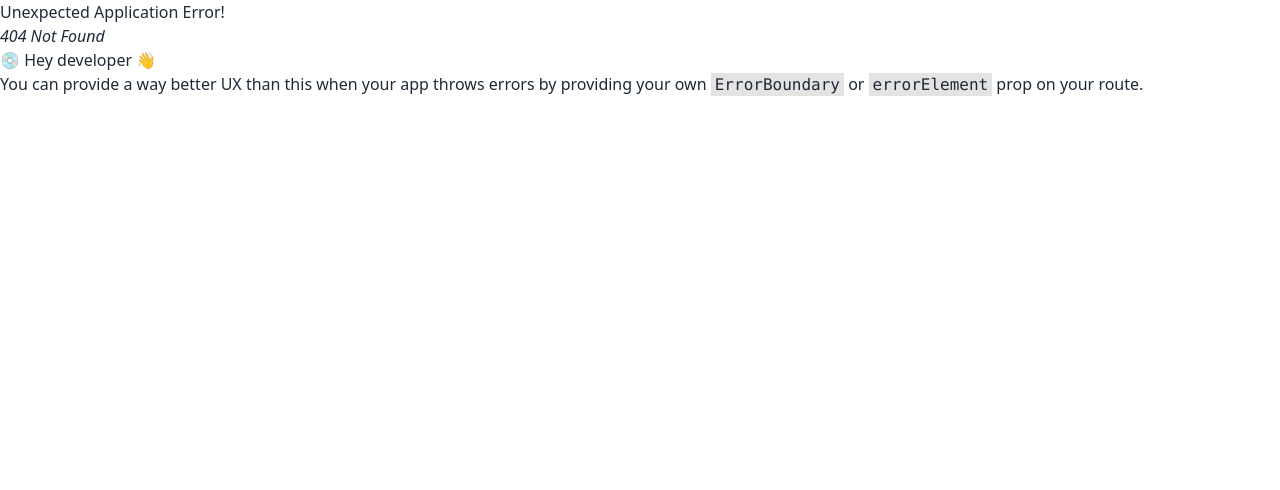
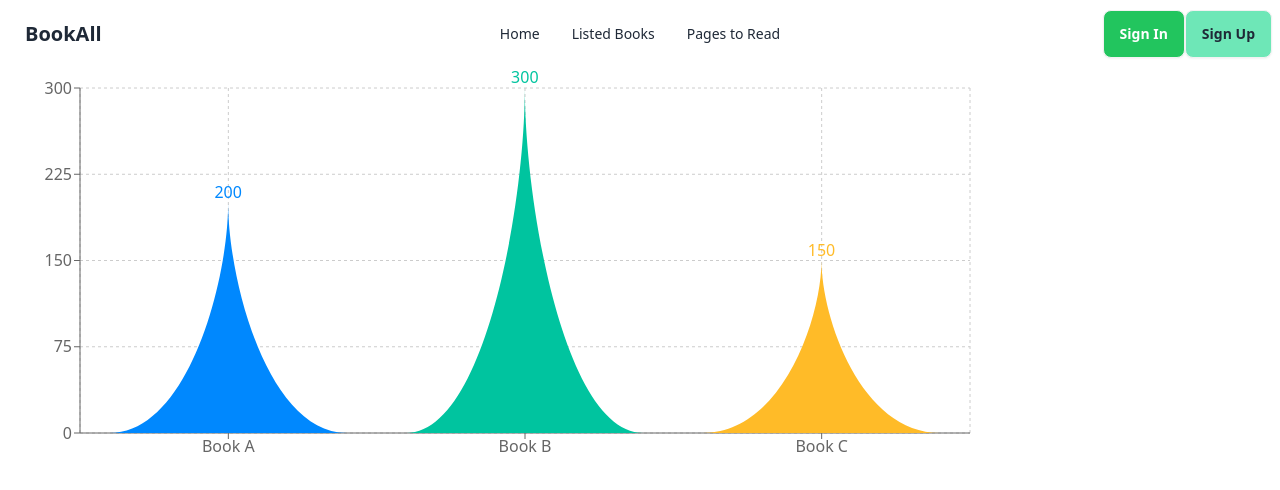
Before and after one commit to Israt-js/Book-Vibe-8, a React (Vite) app: page /chart in a window 1280 px wide. Before the commit this address had no page. Shown: the top 490 px of the page. Built offline with nearby package versions, Linux system fonts and the light colour scheme.

Commit message:
chart add

```diff
--- a/package.json
+++ b/package.json
@@ -16,6 +16,7 @@
     "react-dom": "^18.2.0",
     "react-router-dom": "^6.22.3",
     "react-toastify": "^10.0.5",
+    "recharts": "^2.12.3",
     "sort-by": "^1.2.0",
     "sweetalert": "^2.1.2"
   },
--- a/src/component/listBook/ListBook.jsx
+++ b/src/component/listBook/ListBook.jsx
@@ -1,7 +1,7 @@
 import React, { useState, useEffect } from 'react';
 
 function ListedBooksPage() {
-  const [sortBy, setSortBy] = useState(null);
+  const [sortBy, setSortBy] = useState();
   const [books, setBooks] = useState([]);
   const [tab, setTab] = useState('read');
 
@@ -28,7 +28,7 @@ function ListedBooksPage() {
       <h2 className="text-2xl font-extrabold text-center pt-5 bg-slate-100 h-20 w-auto text-black">Books</h2>
       </header>
       <div>
-        <label htmlFor="sort">Sort by:
+        <label className='' htmlFor="sort">Sort by:
         <select id="sort" value={sortBy} onChange={handleSortChange}>
           <option value="rating">Rating</option>
           <option value="pages">Number of Pages</option>
--- /dev/null
+++ b/src/component/listBook/PagToRead.jsx
@@ -0,0 +1,48 @@
+import React from 'react';
+import { BarChart, Bar, Cell, XAxis, YAxis, CartesianGrid } from 'recharts';
+
+// Assuming you have an array of objects representing your read-list books with properties 'bookName' and 'totalPages'
+const readListBooks = [
+  { bookName: 'Book A', totalPages: 200 },
+  { bookName: 'Book B', totalPages: 300 },
+  { bookName: 'Book C', totalPages: 150 },
+  // Add more book objects as needed
+];
+
+const colors = ['#0088FE', '#00C49F', '#FFBB28', '#FF8042', 'red', 'pink'];
+
+const TriangleBar = (props) => {
+  const { fill, x, y, width, height } = props;
+  const getPath = (x, y, width, height) => {
+    return `M${x},${y + height}C${x + width / 3},${y + height} ${x + width / 2},${y + height / 3}
+    ${x + width / 2}, ${y}
+    C${x + width / 2},${y + height / 3} ${x + (2 * width) / 3},${y + height} ${x + width}, ${y + height}
+    Z`;
+  };
+  return <path d={getPath(x, y, width, height)} stroke="none" fill={fill} />;
+};
+
+export default function PagesToReadPage() {
+  return (
+    <BarChart
+      width={1000}
+      height={400}
+      data={readListBooks}
+      margin={{
+        top: 20,
+        right: 30,
+        left: 20,
+        bottom: 5,
+      }}
+    >
+      <CartesianGrid strokeDasharray="3 3" />
+      <XAxis dataKey="bookName" />
+      <YAxis dataKey="totalPages" />
+      <Bar dataKey="totalPages" fill="#8884d8" shape={<TriangleBar />} label={{ position: 'top' }}>
+        {readListBooks.map((entry, index) => (
+          <Cell key={`cell-${index}`} fill={colors[index % colors.length]} />
+        ))}
+      </Bar>
+    </BarChart>
+  );
+}
--- a/src/component/nav/Nav.jsx
+++ b/src/component/nav/Nav.jsx
@@ -12,7 +12,7 @@ const Nav = () => {
       <ul tabIndex={0} className="menu menu-sm dropdown-content mt-3 z-[1] p-2 shadow bg-base-100 rounded-box w-52">
         <li> <NavLink to={"/"}>Home</NavLink></li>
         <li> <NavLink to={"/list/"}>Listed Books</NavLink> </li>
-        <li> <NavLink>Pages to Read</NavLink> </li>
+        <li> <NavLink to={"/chart/"}>Pages to Read</NavLink> </li>
       </ul>
     </div>
     <a className="btn btn-ghost text-xl">BookAll</a>
@@ -21,7 +21,7 @@ const Nav = () => {
     <ul className="menu menu-horizontal px-1">
     <li> <NavLink to={"/"}>Home</NavLink></li>
       <li> <NavLink to={"/list/"}>Listed Books</NavLink></li>
-      <li> <NavLink>Pages to Read</NavLink> </li>
+      <li> <NavLink to={"/chart/"}>Pages to Read</NavLink> </li>
     </ul>
   </div>
   <div className="navbar-end">
--- a/src/main.jsx
+++ b/src/main.jsx
@@ -10,6 +10,7 @@ import Root from './component/Root/Root';
 import Banner from './component/home/Banner';
 import BookDetailsPage from './component/bookd/BookDetailsPage';
 import ListBook from './component/listBook/ListBook';
+import PagToRead from './component/listBook/PagToRead';
 
 const router = createBrowserRouter([
   {
@@ -29,6 +30,10 @@ const router = createBrowserRouter([
         path: "/list/",
         element: <ListBook></ListBook>,
       },
+      {
+        path: "/chart/",
+        element: <PagToRead></PagToRead>
+      }
     ],
   },
 ]);
```
Also changed, not shown: 1 other file (tests, documents, lock files or other folders).
